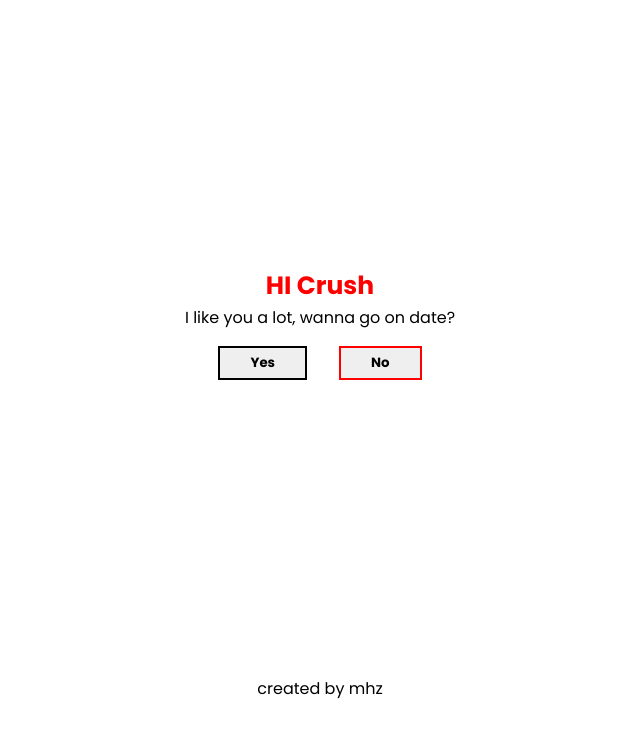
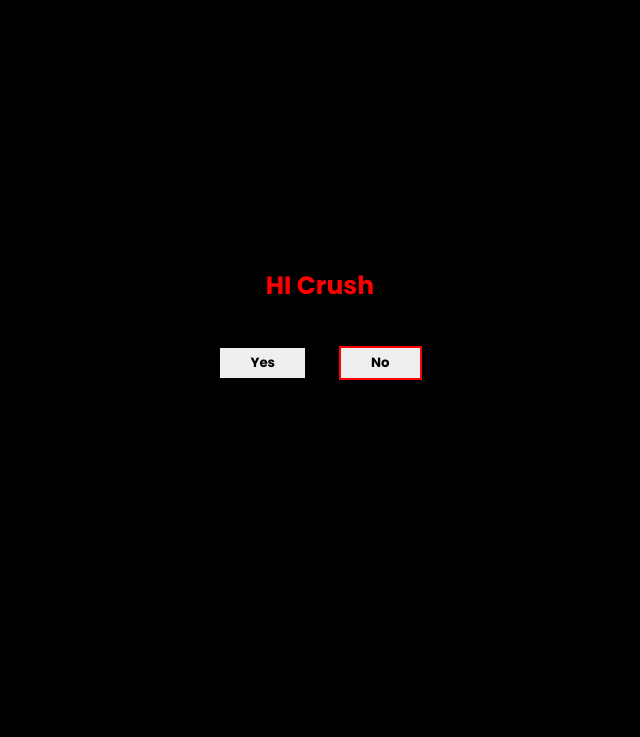
Before and after one commit to kxoza/kxoza.github.io, a plain HTML site: page index.html in a window 1280 px wide. Shown: the part 37-774 px from the top of the page, without its empty margins (320-960 px from the left). Drawn offline with Linux system fonts and the light colour scheme.

Commit message:
Update index.html

```diff
--- a/index.html
+++ b/index.html
@@ -1,6 +1,7 @@
 <!DOCTYPE html>
 <html lang="en">
 <head>
+<body style="background-color:black;">
 		<meta name="viewport" content="width=device-width, initial-scale=1.0">
 	<link rel="stylesheet" href="proposal.css">
 				<meta charset="UTF-8">
```
